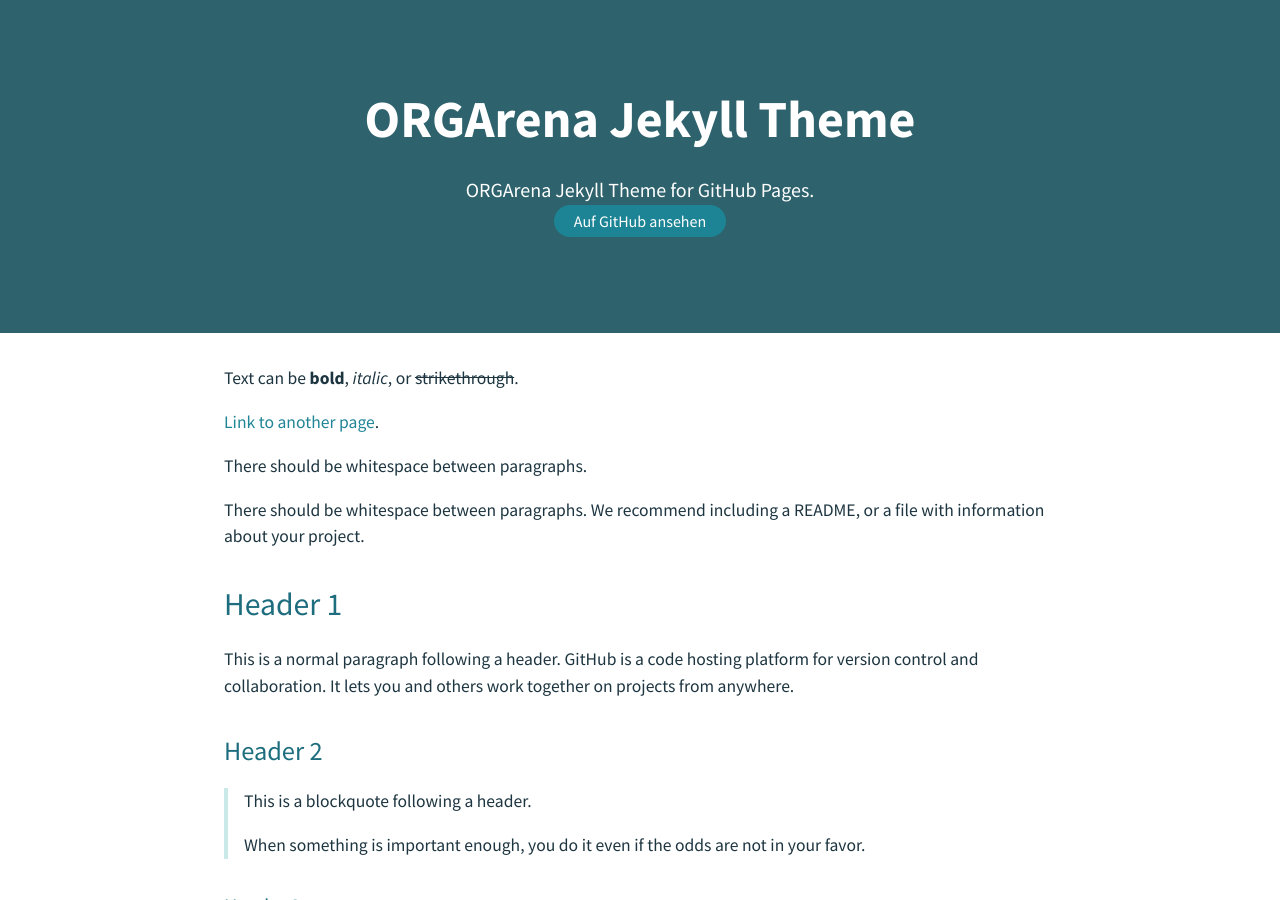
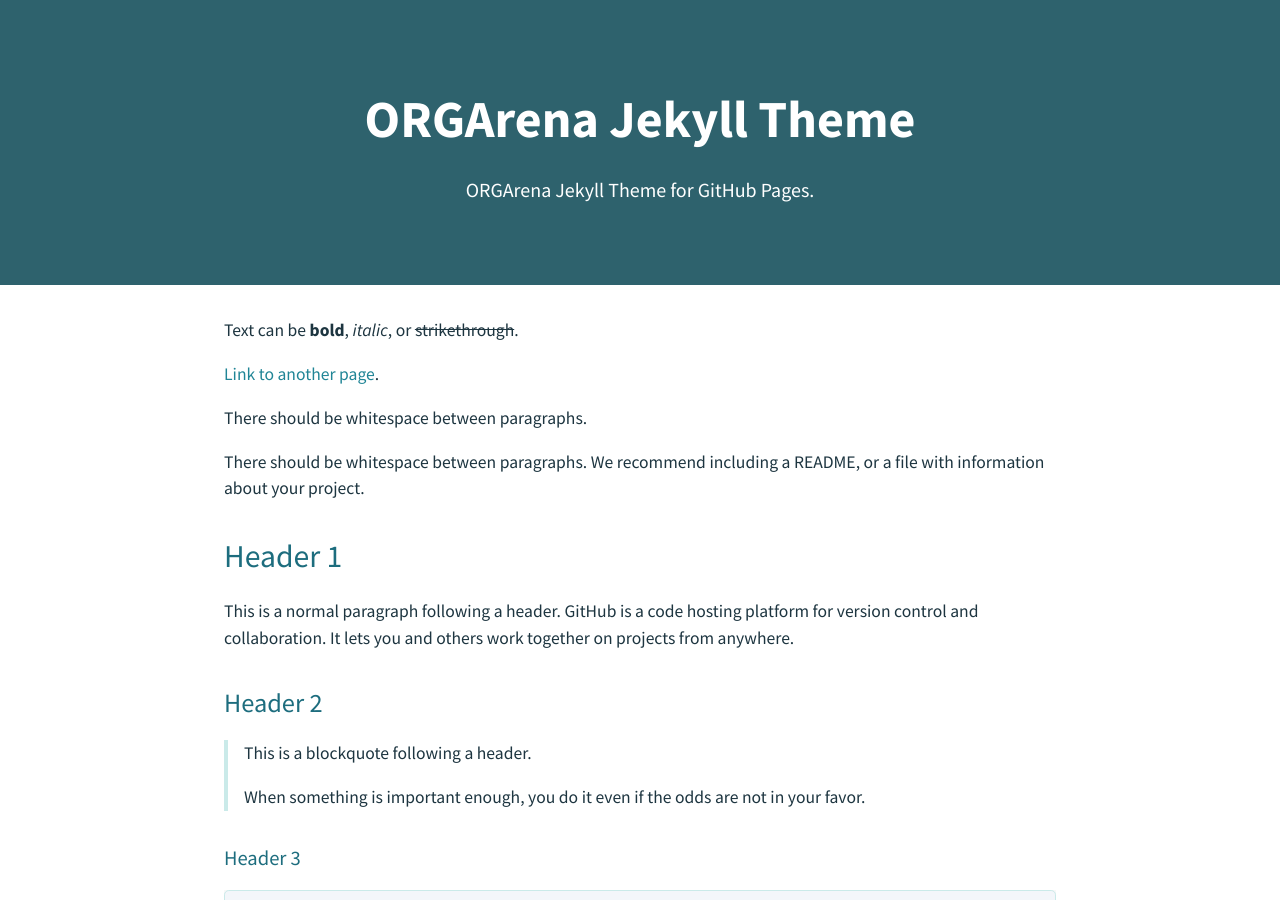
Before and after one commit to orgarena/orgarena-jekyll-theme, a Jekyll site: the page built from index.md, in a window 1280 px wide and 900 px high. Built offline with Jekyll 4.4.1, drawn with Linux system fonts in a browser that asks for light colours.

Commit message:
default template update

```diff
--- a/_layouts/default.html
+++ b/_layouts/default.html
@@ -25,13 +25,6 @@
     <header class="page-header" role="banner">
       <h1 class="project-name">{{ page.title | default: site.title | default: site.github.repository_name }}</h1>
       <h2 class="project-tagline">{{ page.description | default: site.description | default: site.github.project_tagline }}</h2>
-      {% if site.github.is_project_page %}
-        <a href="{{ site.github.repository_url }}" class="btn">Auf GitHub ansehen</a>
-      {% endif %}
-      {% if site.show_downloads %}
-        <a href="{{ site.github.zip_url }}" class="btn">Download .zip</a>
-        <a href="{{ site.github.tar_url }}" class="btn">Download .tar.gz</a>
-      {% endif %}
     </header>
 
     <main id="content" class="main-content" role="main">
```
